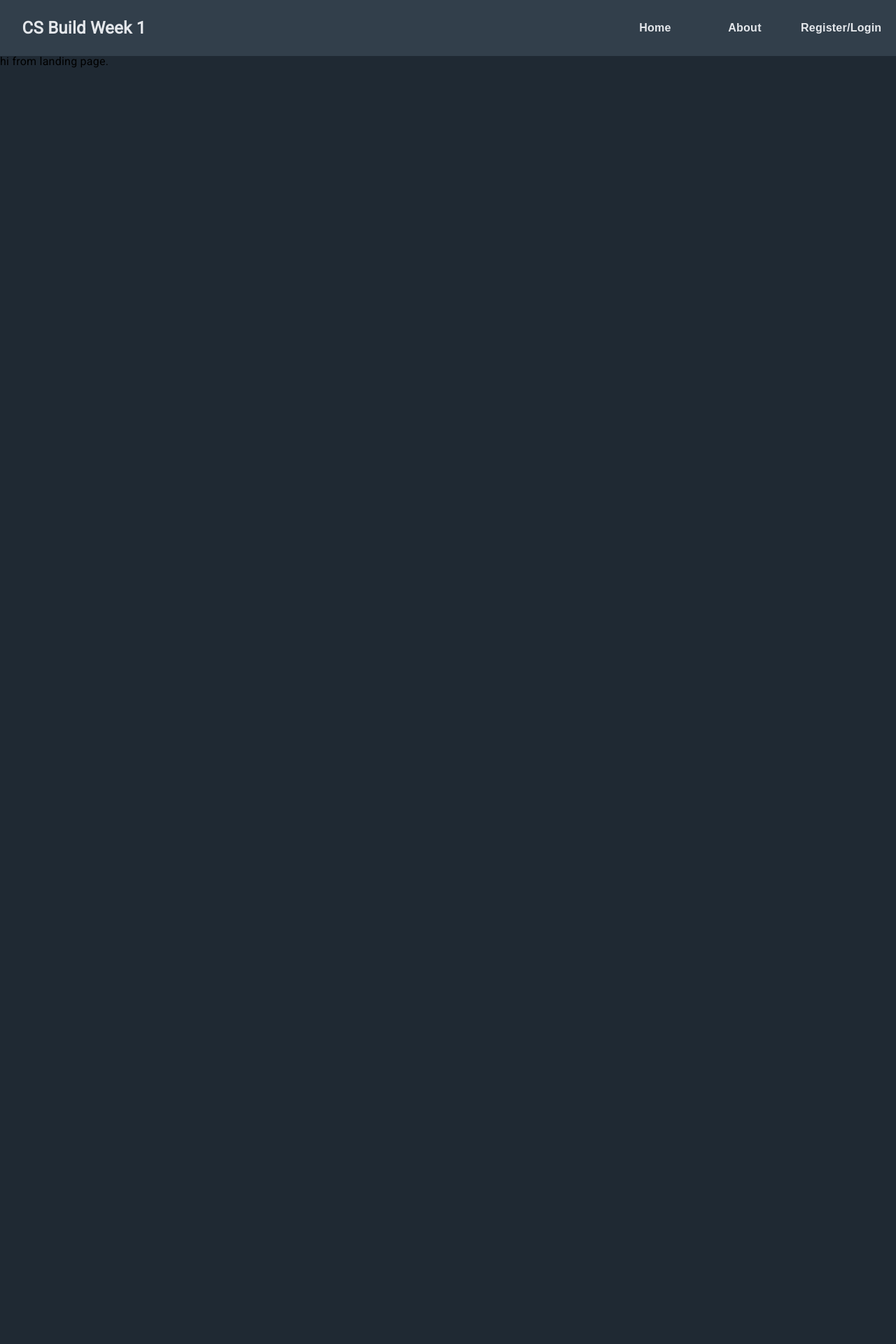
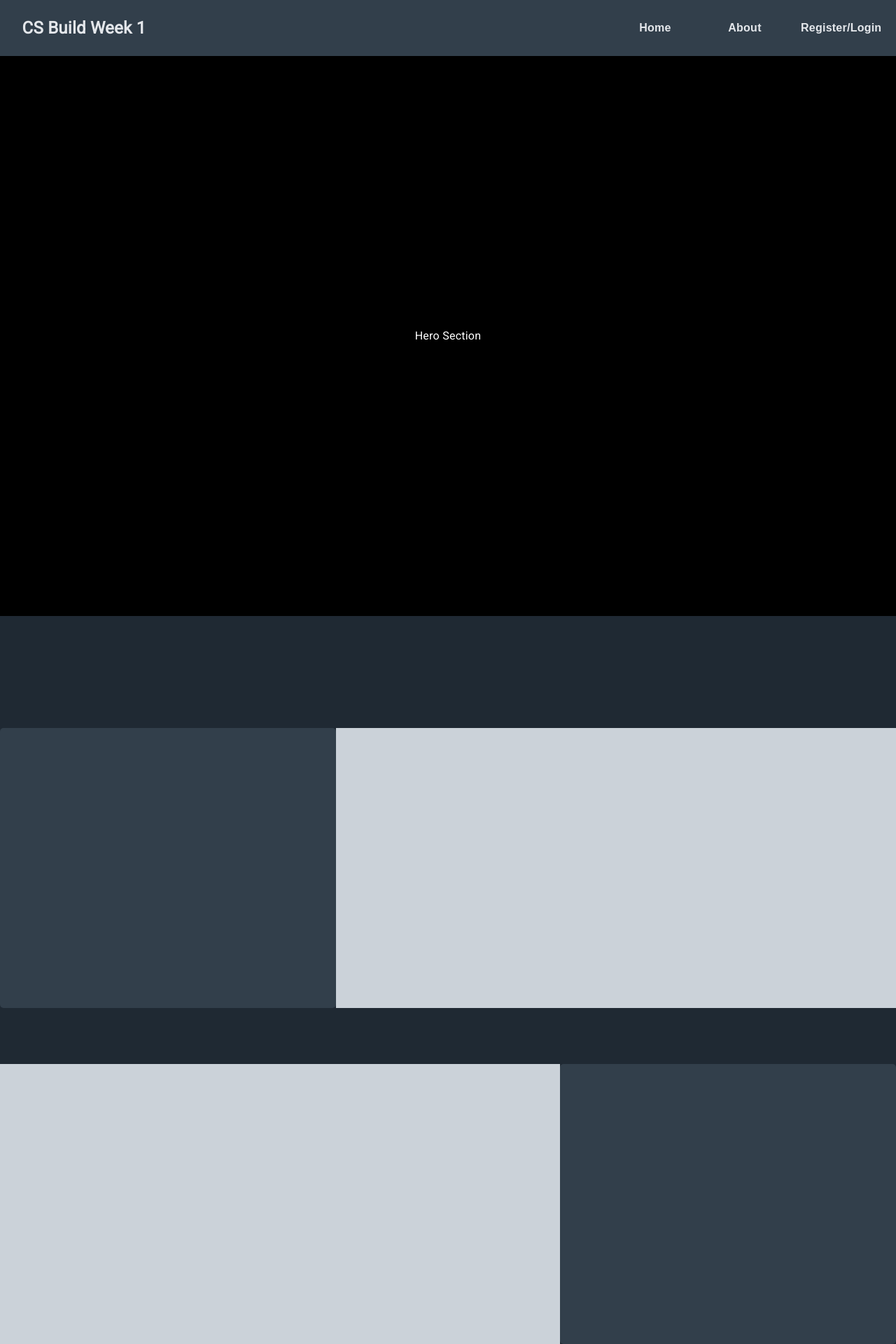
Before and after one commit to DDLPCS26/front-end, a React (Create React App) app in the folder client/: page /home in a window 1280 px wide. Shown: the top 1920 px of the page at 70% size. Before the commit the page ends 800 px from the top, so only its background shows below. Built offline with nearby package versions, Linux system fonts and the light colour scheme.

Commit message:
stub out hero section and informational sections on home page

```diff
--- a/client/src/App.js
+++ b/client/src/App.js
@@ -7,7 +7,7 @@ import MainNavigation from './components/MainNavigation';
 import Landing from './views/landing';
 
 const App = props => {
-  console.log(props);
+
   return (
     <>
       <Route path='/' component={MainNavigation} />
--- a/client/src/components/MainNavigation.js
+++ b/client/src/components/MainNavigation.js
@@ -34,7 +34,6 @@ const MainNavigation = props => {
                 <Button onClick={() => buttonHandler('home')} colors={colorPalette}>Home</Button>
                 <Button onClick={() => buttonHandler('about')} colors={colorPalette}>About</Button>
                 <Button onClick={() => buttonHandler('login')} colors={colorPalette}>Register/Login</Button>
-                {console.log(colorPalette.surface900)}
             </Menu>
         </Container>
         </>
--- a/client/src/views/landing/index.js
+++ b/client/src/views/landing/index.js
@@ -1,23 +1,92 @@
 // react
-import React from 'react';
+import React, { useContext } from 'react';
 // router
 // todo
+// contexts
+import { DefaultTheme } from '../../contexts/DefaultTheme';
 // styled components
 import styled from 'styled-components';
+// helpers
+import { styletest } from '../../helpers/styletest';
 // components
 // todo
 
 // component
 const Landing = () => {
+    // contexts
+    const colorPalette = useContext(DefaultTheme).colors;
+
     return (
         <>
-        hi from landing page.
+        <HeroSection>
+            <h1>Hero Section</h1>
+        </HeroSection>
+
+        <ContentContainer>
+            <InformationalSection>
+                <TempInfoImg colors={colorPalette} />
+                <InfoCopy colors={colorPalette}>
+
+                </InfoCopy>
+            </InformationalSection>
+
+            <InformationalSection>
+                <InfoCopy colors={colorPalette}>
+
+                </InfoCopy>
+                <TempInfoImg colors={colorPalette} />
+            </InformationalSection>
+
+            <InformationalSection>
+                <TempInfoImg colors={colorPalette} />
+                <InfoCopy colors={colorPalette}>
+
+                </InfoCopy>
+            </InformationalSection>
+        </ContentContainer>
         </>
     );
 };
 
 // styled components
-// todo
+const HeroSection = styled.div`
+    width: 100%;
+    height: 800px; // temp height
+    background-color: black; // temp color
+    color: white; // temp color
+    display: flex;
+    flex-flow: column nowrap;
+    justify-content: center;
+    align-items: center;
+`
+
+const ContentContainer = styled.div`
+    max-width: 1400px;
+    margin: 10rem auto;
+`
+
+const InformationalSection = styled.div`
+    width: 100%;
+    height: 400px; // temp height
+    margin: 5rem 0;
+    display: flex;
+    flex-flow: row nowrap;
+    justify-content: space-between;
+    align-items: center;
+`
+
+const TempInfoImg = styled.div`
+    width: 30rem;
+    height: 25rem;
+    border-radius: 5px;
+    background-color: ${props => props.colors.surface800};
+`
+
+const InfoCopy = styled.div`
+    width: 50rem;
+    height: 25rem;
+    background-color: ${props => props.colors.surface200}
+`
 
 // export
 export default Landing;
```
